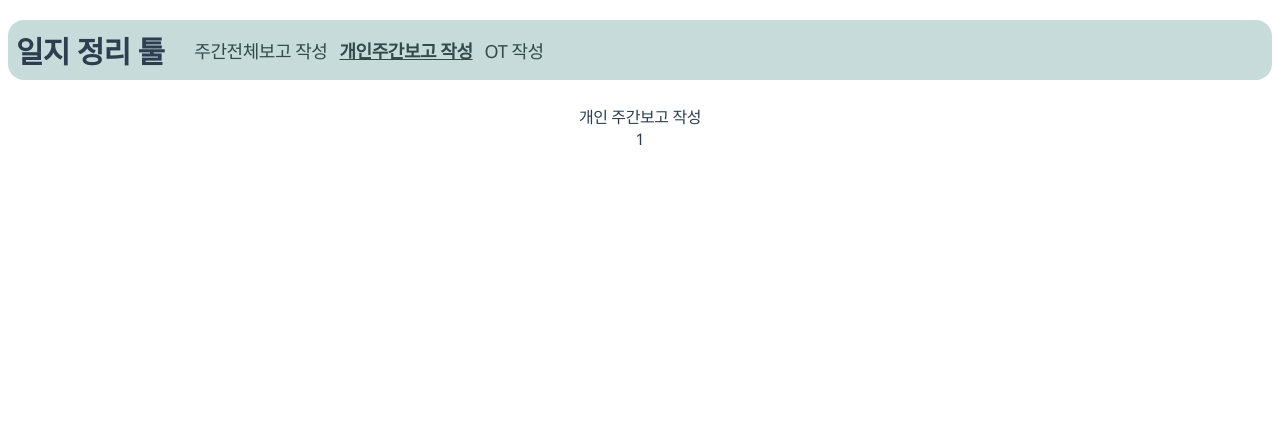
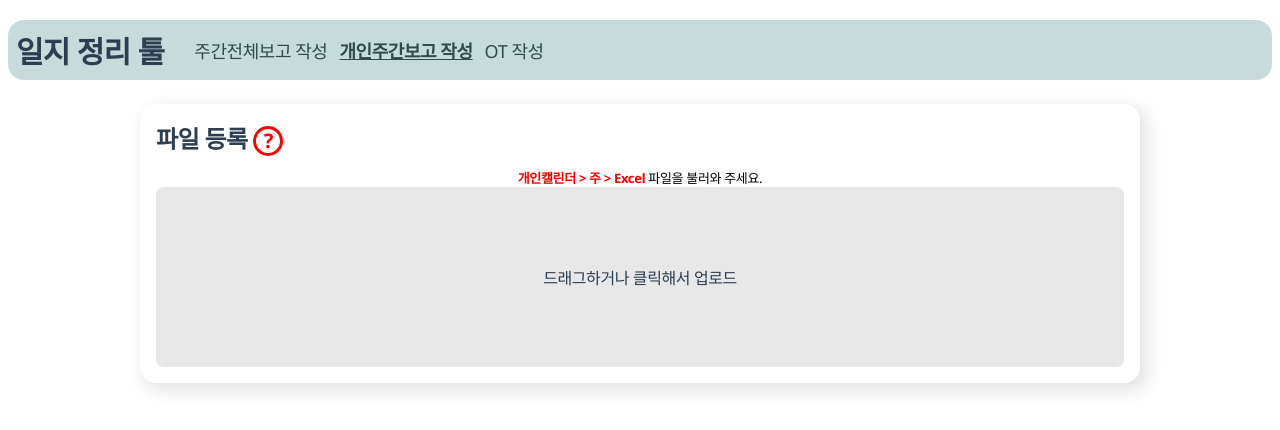
Before and after one commit to teller2016/vue-fe-overtime, a Vue app: page /personalWeek in a window 1280 px wide. Shown: the top 430 px of the page. Built offline with nearby package versions, Linux system fonts and the light colour scheme.

Commit message:
feat: 개인캘린더 주간보고 작성 메뉴 추가

```diff
--- a/src/components/utils/NotificationPopup.vue
+++ b/src/components/utils/NotificationPopup.vue
@@ -1,12 +1,6 @@
 <template>
   <div class="sb__notiPopup">
-    <span
-      class="notiPopup__icon"
-      @mouseover="togglePopup(true)"
-      @mouseleave="togglePopup(false)"
-    >
-      ?
-    </span>
+    <span class="notiPopup__icon" @mouseover="togglePopup(true)" @mouseleave="togglePopup(false)"> ? </span>
 
     <transition name="fade">
       <div v-if="showPopup" class="notiPopup__wrapper">
@@ -17,7 +11,7 @@
 </template>
 
 <script>
-import { ref } from "vue";
+  import { ref } from 'vue';
   export default {
     setup() {
       const showPopup = ref(false);
@@ -64,9 +58,9 @@ export default {
 
         &__wrapper {
           position: absolute;
-        left: 50%;
+          left: 0;
           top: 100%;
-        transform: translateX(-50%);
+          transform: translateX(-10%);
           padding: 8px;
           background: #f8f8f8;
           border: 1px solid #ddd;
--- a/src/composables/mm.js
+++ b/src/composables/mm.js
@@ -1,4 +1,4 @@
 export default function calculateMM(totalWorkTime) {
   // 소수점 2자리 반올림
-  return Number(totalWorkTime / 8 / 20.5).toFixed(2);
+  return Number(totalWorkTime / 8 / 20.6).toFixed(2);
 }
--- a/src/composables/pages/personalWeek/index.js
+++ b/src/composables/pages/personalWeek/index.js
@@ -1,7 +1,169 @@
+import { ref, computed } from 'vue';
+import mm from '@/composables/mm';
+
 const personalWeekComposable = () => {
-  const a = 1;
+  // 불러온 엑셀 데이터
+  const excelData = ref(null);
 
-  return { a };
+  // 시간 문자열을 시간(숫자)으로 변환 (예: "09:30-12:30" -> 3)
+  const parseTimeToHours = (timeStr) => {
+    if (!timeStr) return 0;
+
+    const [start, end] = timeStr.split('-');
+    if (!start || !end) return 0;
+
+    const [startHour, startMin] = start.split(':').map(Number);
+    const [endHour, endMin] = end.split(':').map(Number);
+
+    const startTotalMin = startHour * 60 + startMin;
+    const endTotalMin = endHour * 60 + endMin;
+
+    return (endTotalMin - startTotalMin) / 60;
+  };
+
+  // 일정명에서 프로젝트명 추출 (대괄호 안의 내용)
+  const extractProjectName = (scheduleName) => {
+    if (!scheduleName) return '기타';
+    const match = scheduleName.match(/\[([^\]]+)\]/);
+    return match ? match[1] : '기타';
+  };
+
+  // 일정명에서 상세 내용 추출 (대괄호 뒤의 내용)
+  const extractScheduleDetail = (scheduleName) => {
+    if (!scheduleName) return '';
+    // 대괄호와 그 안의 내용을 제거하고 나머지 텍스트 반환
+    return scheduleName.replace(/\[[^\]]+\]\s*/, '').trim();
+  };
+
+  // 일자별 총 시간을 계산하여 T/OT 분리
+  const calculateTOTByDate = (data) => {
+    // 1단계: 일자별 총 시간 계산
+    const dateHours = {};
+    data.forEach((item) => {
+      const date = item.일자;
+      const hours = parseTimeToHours(item.시간);
+      if (!dateHours[date]) {
+        dateHours[date] = 0;
+      }
+      dateHours[date] += hours;
+    });
+
+    // 2단계: 일자별로 항목을 시간순 정렬하고 T/OT 분리
+    const dateItems = {};
+    data.forEach((item) => {
+      const date = item.일자;
+      if (!dateItems[date]) {
+        dateItems[date] = [];
+      }
+      dateItems[date].push(item);
+    });
+
+    // 3단계: 일자별로 누적 시간 계산하여 T/OT 분리
+    const result = [];
+    Object.keys(dateItems).forEach((date) => {
+      let accumulatedHours = 0;
+
+      dateItems[date].forEach((item) => {
+        const hours = parseTimeToHours(item.시간);
+        const project = extractProjectName(item.일정명);
+
+        // T와 OT 계산
+        let T = 0;
+        let OT = 0;
+
+        if (accumulatedHours >= 8) {
+          // 이미 8시간 초과한 상태면 모두 OT
+          OT = hours;
+        } else if (accumulatedHours + hours <= 8) {
+          // 8시간 이내면 모두 T
+          T = hours;
+        } else {
+          // 8시간을 넘어가는 경계
+          T = 8 - accumulatedHours;
+          OT = hours - T;
+        }
+
+        accumulatedHours += hours;
+
+        result.push({
+          date,
+          project,
+          scheduleName: item.일정명,
+          hours,
+          T,
+          OT,
+        });
+      });
+    });
+
+    return result;
+  };
+
+  // 프로젝트별 T/OT 합계 계산
+  const projectSummary = computed(() => {
+    if (!excelData.value || !excelData.value.length) return {};
+
+    const itemsWithTOT = calculateTOTByDate(excelData.value);
+    const summary = {};
+
+    itemsWithTOT.forEach((item) => {
+      if (!summary[item.project]) {
+        summary[item.project] = { T: 0, OT: 0, schedules: new Set() };
+      }
+      summary[item.project].T += item.T;
+      summary[item.project].OT += item.OT;
+
+      // 일정 상세 내용 추가 (중복 제거를 위해 Set 사용)
+      const detail = extractScheduleDetail(item.scheduleName);
+      if (detail) {
+        summary[item.project].schedules.add(detail);
+      }
+    });
+
+    // 소수점 정리 및 Set을 배열로 변환
+    Object.keys(summary).forEach((project) => {
+      summary[project].T = Math.round(summary[project].T * 10) / 10;
+      summary[project].OT = Math.round(summary[project].OT * 10) / 10;
+      summary[project].TMM = mm(summary[project].T);
+      summary[project].OTMM = mm(summary[project].OT);
+      summary[project].schedules = Array.from(summary[project].schedules);
+    });
+
+    return summary;
+  });
+
+  // 전체 T/OT 합계
+  const totalSummary = computed(() => {
+    const summary = projectSummary.value;
+    let totalT = 0;
+    let totalOT = 0;
+
+    Object.values(summary).forEach((data) => {
+      totalT += data.T;
+      totalOT += data.OT;
+    });
+
+    return {
+      T: Math.round(totalT * 10) / 10,
+      OT: Math.round(totalOT * 10) / 10,
+    };
+  });
+
+  // 엑셀 데이터 불러오기
+  const getExcelData = (data) => {
+    excelData.value = data;
+    console.log('===== 파일 내용 =====');
+    console.log(data);
+    console.log('===== 프로젝트별 T/OT =====');
+    console.log(projectSummary.value);
+  };
+
+  return {
+    excelData,
+    getExcelData,
+    projectSummary,
+    totalSummary,
+  };
 };
 
 export default personalWeekComposable;
--- a/src/pages/personalWeek/index.vue
+++ b/src/pages/personalWeek/index.vue
@@ -1,12 +1,151 @@
 <template>
-  <div>개인 주간보고 작성</div>
-  {{ a }}
+  <div class="sb__container">
+    <!-- 옵션 영역 -->
+    <div class="container__box">
+      <div class="sb__options">
+        <div class="sb__option">
+          <header class="option__header">
+            파일 등록
+            <NotificationPopup>
+              <p class="sb__guide__text">
+                * 작성하려는 주의 일지를 <em>[개인캘린더] => [주] => [엑셀]</em>로 받아서 등록해주세요.
+              </p>
+              <figure class="sb__guide__img">
+                <img style="width: 1200px" src="../../assets/images/personalWeekGuide.png" alt="" />
+              </figure>
+            </NotificationPopup>
+          </header>
+
+          <div class="option__content">
+            <p class="sb__options__guide"><em>개인캘린더 > 주 > Excel</em> 파일을 불러와 주세요.</p>
+            <DragDrop @get-excel-data="getExcelData" />
+          </div>
+        </div>
+      </div>
+    </div>
+
+    <!-- 프로젝트별 T/OT 결과 -->
+    <div class="sb__result" v-if="Object.keys(projectSummary).length">
+      <h2 class="result__title">프로젝트별 T/OT</h2>
+
+      <table class="result__table">
+        <colgroup>
+          <col style="width: 120px" />
+          <col style="width: 120px" />
+          <col style="width: 120px" />
+          <col style="width: auto" />
+        </colgroup>
+        <thead>
+          <tr>
+            <th>프로젝트</th>
+            <th>T / MM</th>
+            <th>OT / MM</th>
+            <th>일정 상세</th>
+          </tr>
+        </thead>
+        <tbody>
+          <tr v-for="(data, project) in projectSummary" :key="project">
+            <td>{{ project }}</td>
+            <td>{{ data.T }} / {{ data.TMM }}</td>
+            <td>{{ data.OT }} / {{ data.OTMM }}</td>
+            <td class="result__schedules">
+              <div v-for="(schedule, idx) in data.schedules" :key="idx" class="schedule__item">
+                {{ schedule }}
+              </div>
+            </td>
+          </tr>
+        </tbody>
+        <tfoot>
+          <tr class="result__total">
+            <td>합계</td>
+            <td>{{ totalSummary.T }}</td>
+            <td>{{ totalSummary.OT }}</td>
+            <td></td>
+          </tr>
+        </tfoot>
+      </table>
+    </div>
+  </div>
 </template>
 
 <script setup>
+  import DragDrop from '@/components/DragDrop.vue';
   import personalWeekComposable from '@/composables/pages/personalWeek/index';
+  import NotificationPopup from '@/components/utils/NotificationPopup.vue';
 
-  const { a } = personalWeekComposable();
+  const { excelData, getExcelData, projectSummary, totalSummary } = personalWeekComposable();
 </script>
 
-<style lang="scss" scoped></style>
+<style lang="scss" scoped>
+  .sb {
+    &__container {
+      width: 1000px;
+      margin: 0 auto;
+    }
+
+    &__result {
+      margin-top: 30px;
+      padding: 20px;
+      border: 2px solid $pGreen;
+      border-radius: 8px;
+
+      .result {
+        &__title {
+          margin-bottom: 16px;
+          font-size: 24px;
+          font-weight: 700;
+          color: $pGreen;
+        }
+
+        &__table {
+          width: 100%;
+          border-collapse: collapse;
+
+          th,
+          td {
+            padding: 12px 16px;
+            text-align: center;
+            border: 1px solid #ddd;
+          }
+
+          th {
+            background: $pGreen;
+            color: white;
+            font-weight: 600;
+          }
+
+          td {
+            background: #fff;
+          }
+
+          tbody tr:hover {
+            background: #f5f5f5;
+          }
+        }
+
+        &__total {
+          td {
+            background: #f0f8f0 !important;
+            font-weight: 700;
+            color: $pGreen;
+          }
+        }
+
+        &__schedules {
+          text-align: left;
+
+          .schedule__item {
+            text-align: left;
+            display: block;
+            margin: 2px 4px;
+            padding: 4px 8px;
+            background: #e8f5e9;
+            border-radius: 4px;
+            font-size: 13px;
+            color: #2e7d32;
+          }
+        }
+      }
+    }
+  }
+</style>
```
Also changed, not shown: src/assets/images/personalWeekGuide.png (added). Lines whose indentation alone changed are shown as unchanged.
